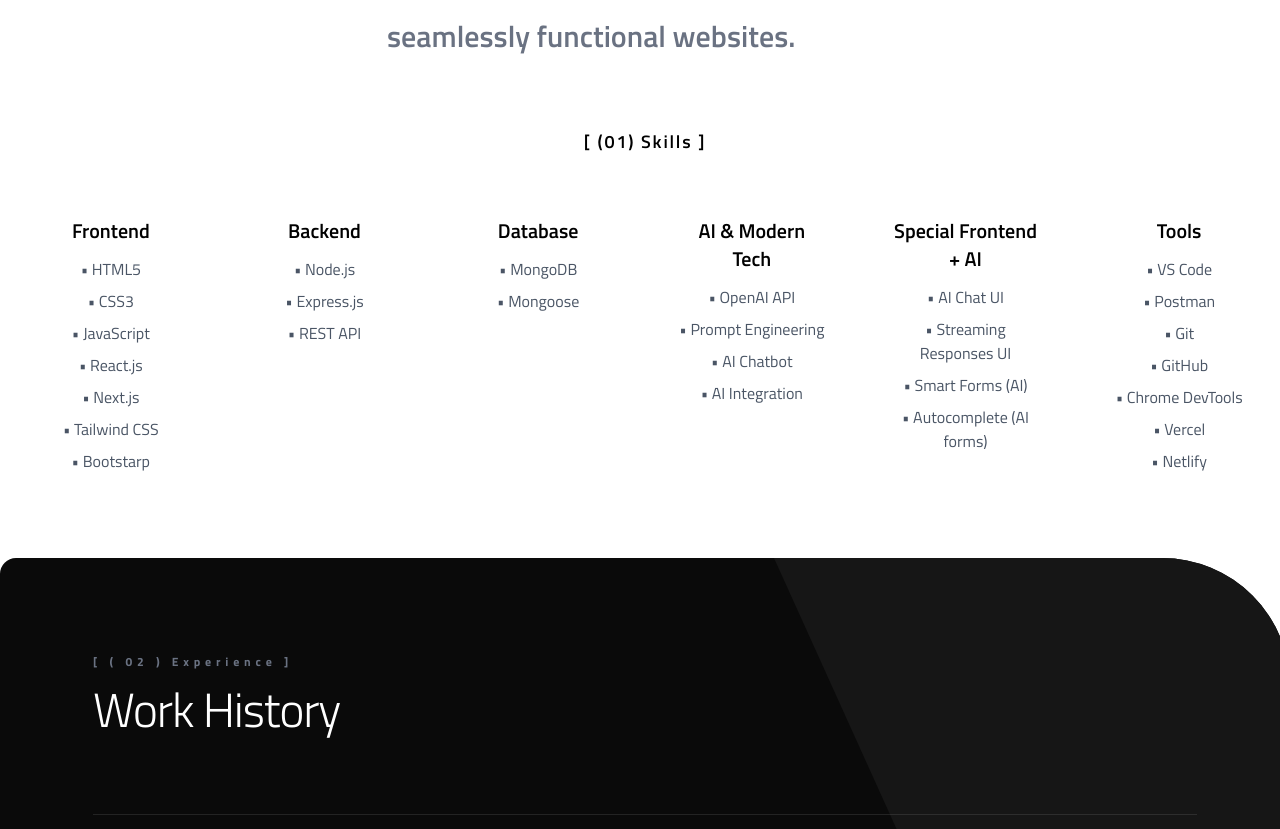
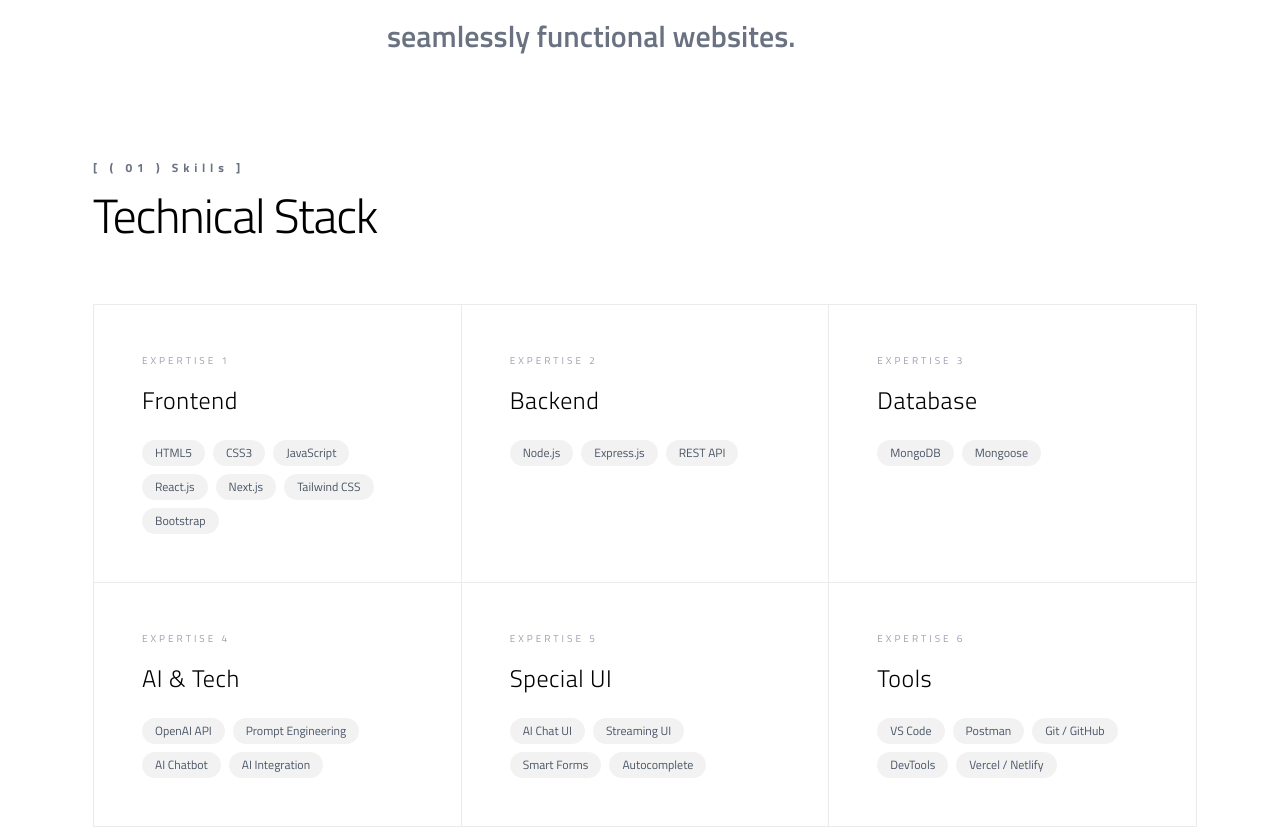
Before and after one commit to rajibulislam60/Rajibul, a React (Vite) app: page / in a window 1280 px wide. Shown: the part 1864-2693 px from the top of the page. Built offline with nearby package versions, Linux system fonts and the light colour scheme.

Commit message:
skills area design change done

```diff
--- a/src/Components/resumeArea/Experience.jsx
+++ b/src/Components/resumeArea/Experience.jsx
@@ -5,7 +5,7 @@
     title: "AI Chatbot Project",
     company: "Devpost",
     role: "Frontend Developer (AI Integration)",
-    year: "2024",
+    year: "2025",
     description:
       "Built an AI-powered chatbot using OpenAI API with real-time responses and modern chat UI design.",
     image:
@@ -15,7 +15,7 @@
     title: "GLE Education Platform",
     company: "RSCF",
     role: "Full Stack Developer",
-    year: "2023",
+    year: "2026",
     description:
       "Developed a complete education platform with competitions and dashboard functionality.",
     image:
@@ -25,7 +25,7 @@
     title: "E-commerce Website",
     company: "Codveda Technologies",
     role: "Full Stack Developer Intern",
-    year: "2023",
+    year: "2025",
     description:
       "Built a full-stack e-commerce app with cart management and REST API integration.",
     image:
@@ -35,7 +35,7 @@
     title: "Travel Website UI",
     company: "FlyFar",
     role: "Frontend Developer",
-    year: "2022",
+    year: "2025",
     description:
       "Designed responsive travel website UI with high-conversion UX patterns.",
     image:
--- a/src/Components/resumeArea/Skills.jsx
+++ b/src/Components/resumeArea/Skills.jsx
@@ -10,7 +10,7 @@
       "React.js",
       "Next.js",
       "Tailwind CSS",
-      "Bootstarp",
+      "Bootstrap",
     ],
   },
   {
@@ -22,7 +22,7 @@
     skills: ["MongoDB", "Mongoose"],
   },
   {
-    title: "AI & Modern Tech",
+    title: "AI & Tech",
     skills: [
       "OpenAI API",
       "Prompt Engineering",
@@ -31,54 +31,72 @@
     ],
   },
   {
-    title: "Special Frontend + AI",
-    skills: [
-      "AI Chat UI",
-      "Streaming Responses UI",
-      "Smart Forms (AI)",
-      "Autocomplete (AI forms)",
-    ],
+    title: "Special UI",
+    skills: ["AI Chat UI", "Streaming UI", "Smart Forms", "Autocomplete"],
   },
   {
     title: "Tools",
     skills: [
       "VS Code",
       "Postman",
-      "Git",
-      "GitHub",
-      "Chrome DevTools",
-      "Vercel",
-      "Netlify",
+      "Git / GitHub",
+      "DevTools",
+      "Vercel / Netlify",
     ],
   },
 ];
 
 const Skills = () => {
   return (
-    <div className="py-16">
-      <h3 className="text-center font-tit tracking-widest text-sm sm:text-base lg:text-lg font-semibold mb-10">
-        [ (01) Skills ]
+    <section className="py-24 bg-white font-tit text-black">
+      <div className="max-w-6xl mx-auto px-6">
+        {/* Section Header */}
+        <div className="mb-16">
+          <div className="flex items-center gap-3 mb-4">
+            <h3 className=" tracking-[0.4em] text-[10px] sm:text-xs font-bold text-gray-500">
+              [ ( 01 ) Skills ]
             </h3>
+          </div>
+          <h2 className="text-4xl md:text-5xl font-light tracking-tight text-black">
+            Technical Stack
+          </h2>
+        </div>
 
-      <div className="grid grid-cols-2 lg:grid-cols-4 xl:grid-cols-6 gap-6 px-4 font-tit">
-        {skillsData.map((item, index) => (
+        {/* Minimalist Grid - Light Mode */}
+        <div className="grid grid-cols-1 sm:grid-cols-2 lg:grid-cols-3 border-t border-l border-black/[0.08]">
+          {skillsData.map((category, index) => (
             <div
               key={index}
-            className="bg-white/5 backdrop-blur-md border border-white/10 rounded-xl p-5 hover:scale-105 transition duration-300"
+              className="group p-8 md:p-12 border-r border-b border-black/[0.08] hover:bg-gray-50 transition-all duration-500 relative overflow-hidden"
             >
-            <h4 className="text-xl font-semibold mb-3 text-center">
-              {item.title}
+              <div className="relative z-10">
+                <span className="text-[10px] uppercase tracking-[0.3em] text-gray-400 mb-4 block group-hover:text-black transition-colors">
+                  Expertise {index + 1}
+                </span>
+
+                <h4 className="text-2xl font-light mb-6 tracking-wide group-hover:translate-x-1 transition-transform duration-500">
+                  {category.title}
                 </h4>
 
-            <ul className="space-y-2 text-md text-gray-600 text-center">
-              {item.skills.map((skill, i) => (
-                <li key={i}>• {skill}</li>
+                <div className="flex flex-wrap gap-2">
+                  {category.skills.map((skill, i) => (
+                    <span
+                      key={i}
+                      className="px-3 py-1 text-xs font-medium bg-black/5 border border-transparent rounded-full text-gray-600 group-hover:bg-white group-hover:border-black/10 group-hover:text-black transition-all duration-300"
+                    >
+                      {skill}
+                    </span>
                   ))}
-            </ul>
+                </div>
+              </div>
+
+              {/* Decorative Corner Element */}
+              <div className="absolute top-0 right-0 w-2 h-2 bg-black opacity-0 group-hover:opacity-100 transition-opacity duration-500" />
             </div>
           ))}
         </div>
       </div>
+    </section>
   );
 };
 
```
Lines whose indentation alone changed are shown as unchanged.
